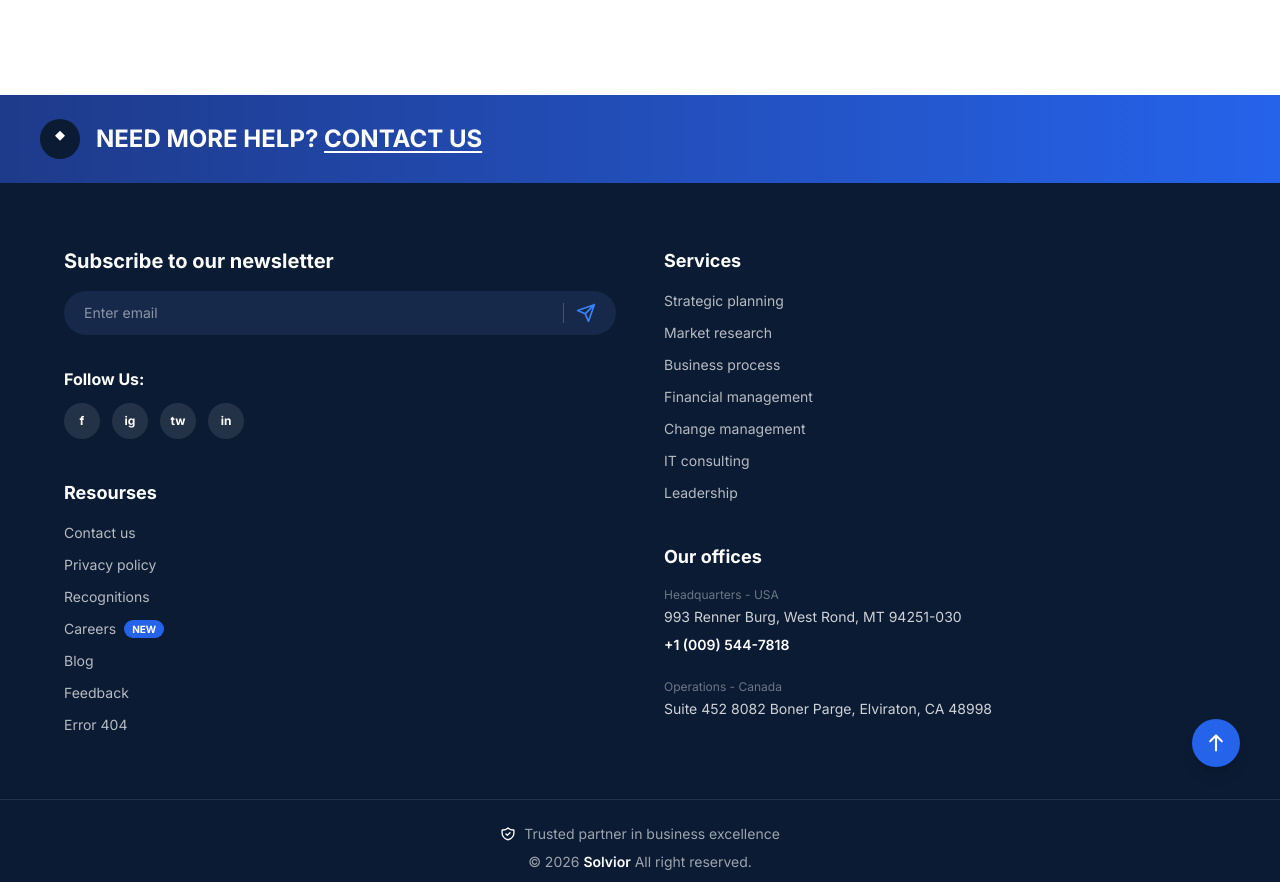
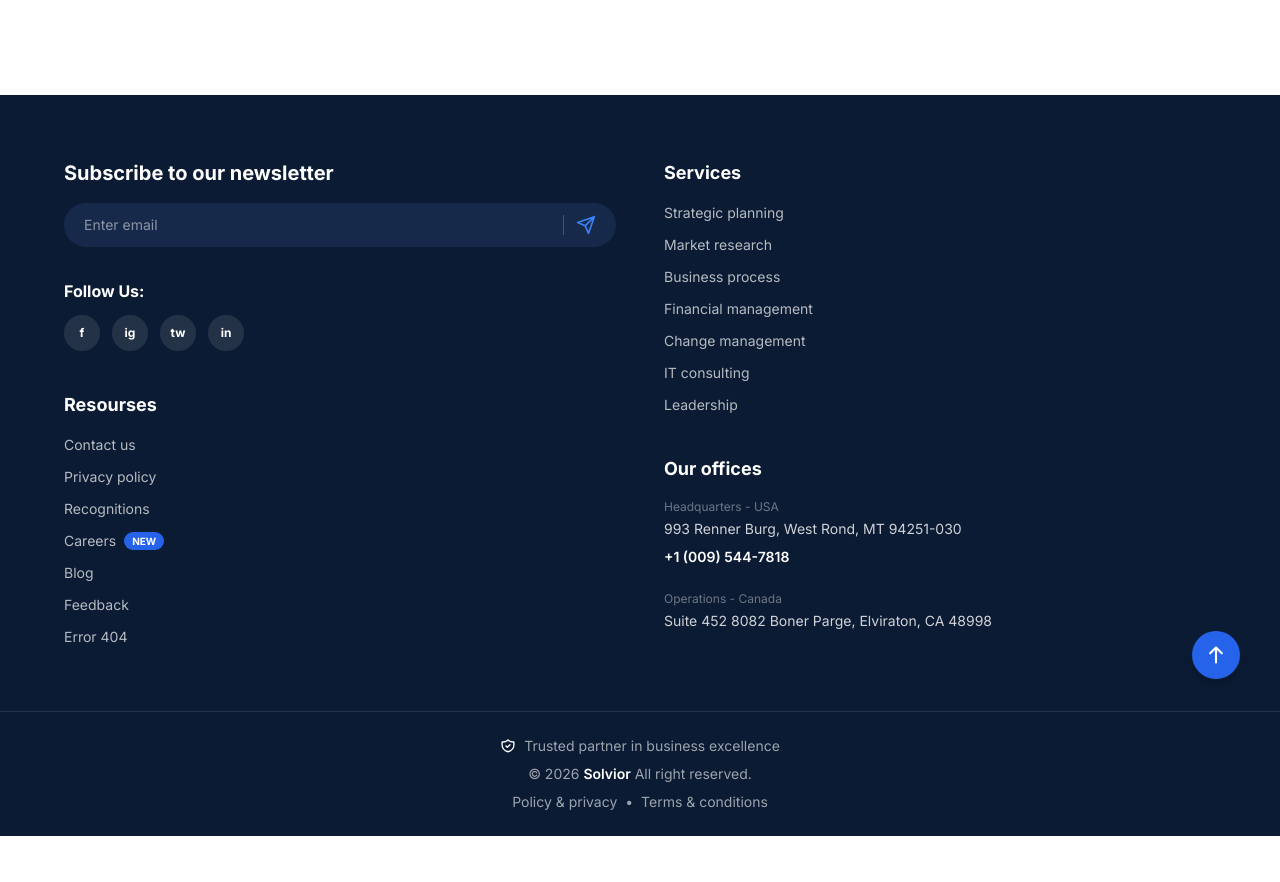
Before and after one commit to maryamiqbal19b-cloud/solvior-home-8, a Next.js app: page / in a window 1280 px wide. Shown: the part 10914-11796 px from the top of the page. After the commit the page ends 11750 px from the top, so only its background shows below. Built offline with nearby package versions, Linux system fonts and the light colour scheme.

Commit message:
Update Footer.tsx

```diff
--- a/app/components/Footer.tsx
+++ b/app/components/Footer.tsx
@@ -27,21 +27,6 @@ export function Footer() {
 
   return (
     <footer>
-      {/* Top CTA banner */}
-      <div className="bg-gradient-to-r from-[#1E3A8A] to-[#2563EB] px-6 md:px-10 py-6 flex items-center gap-4">
-        <span className="w-10 h-10 rounded-full bg-[#0B1B33] flex items-center justify-center shrink-0">
-          <svg className="w-5 h-5 text-white" viewBox="0 0 24 24" fill="none">
-            <path d="M12 2 L18 8 L12 14 L6 8 Z" fill="white" />
-          </svg>
-        </span>
-        <p className="text-white font-bold text-lg md:text-2xl">
-          NEED MORE HELP?{" "}
-          <a href="#contact" className="underline underline-offset-4">
-            CONTACT US
-          </a>
-        </p>
-      </div>
-
       {/* Main footer */}
       <div className="relative bg-[#0B1B33] text-white px-6 md:px-10 py-16">
         <div className="max-w-6xl mx-auto grid grid-cols-1 md:grid-cols-2 gap-12">
```
